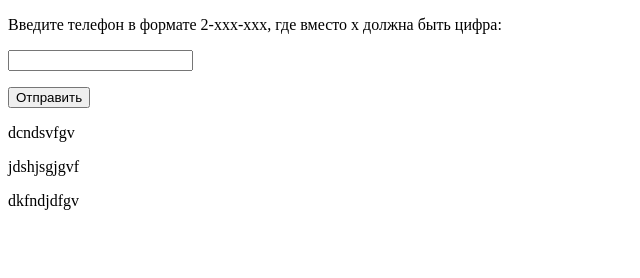
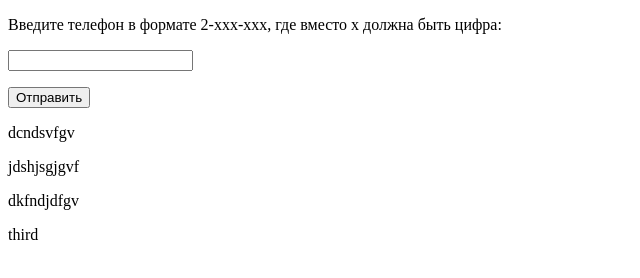
Before and after one commit to Yury-mygit/testGit, a plain HTML site: page index.html in a window 1280 px wide. Shown: the full height of the page, 0-640 px from the left. Drawn offline with Linux system fonts and the light colour scheme.

Commit message:
third commite

```diff
--- a/index.html
+++ b/index.html
@@ -13,6 +13,7 @@
     <p>dcndsvfgv</p>
     <p>jdshjsgjgvf</p>
     <p>dkfndjdfgv</p>
+    <p>third</p>
 </form>
 </body>
 </html>
```
